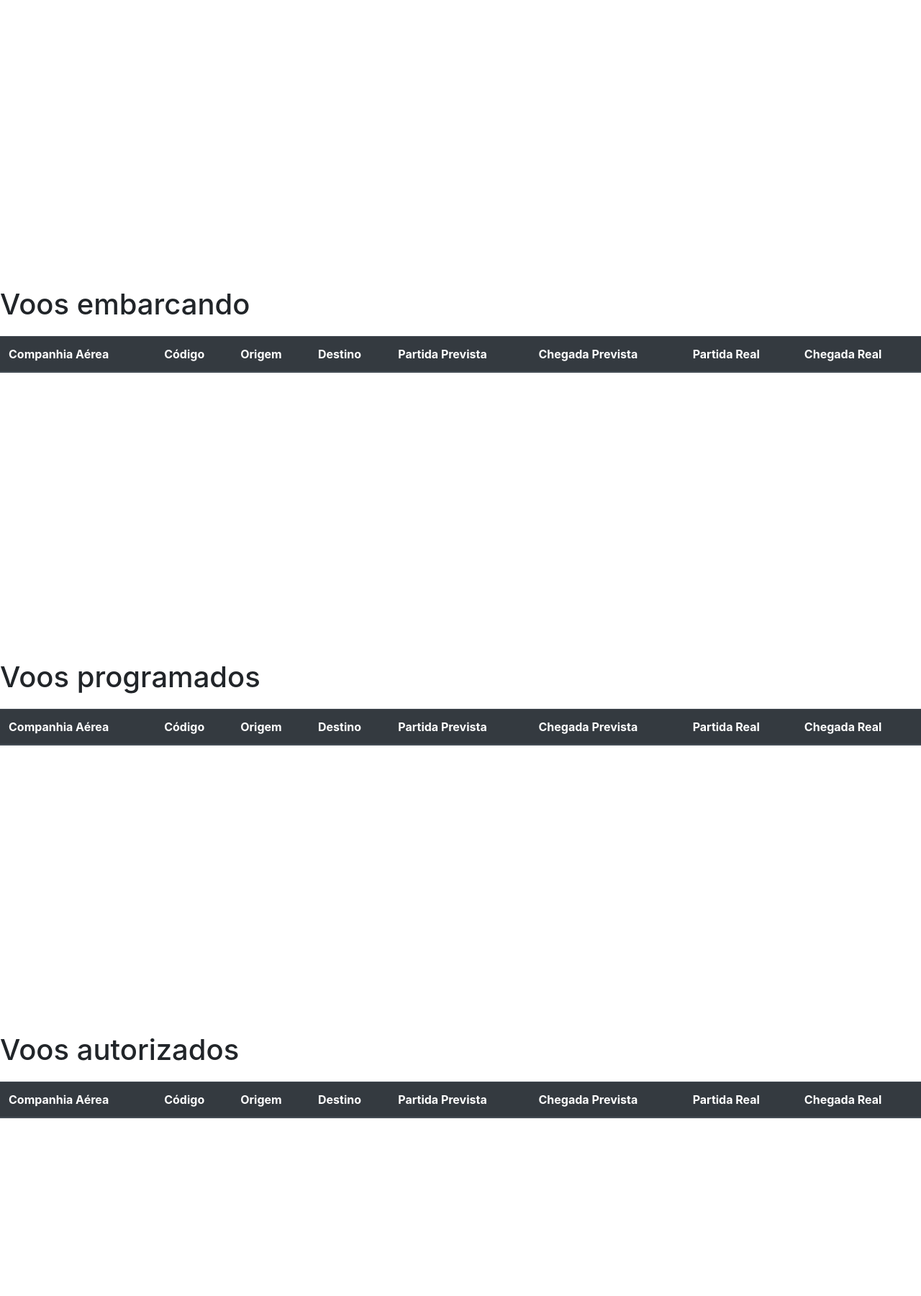
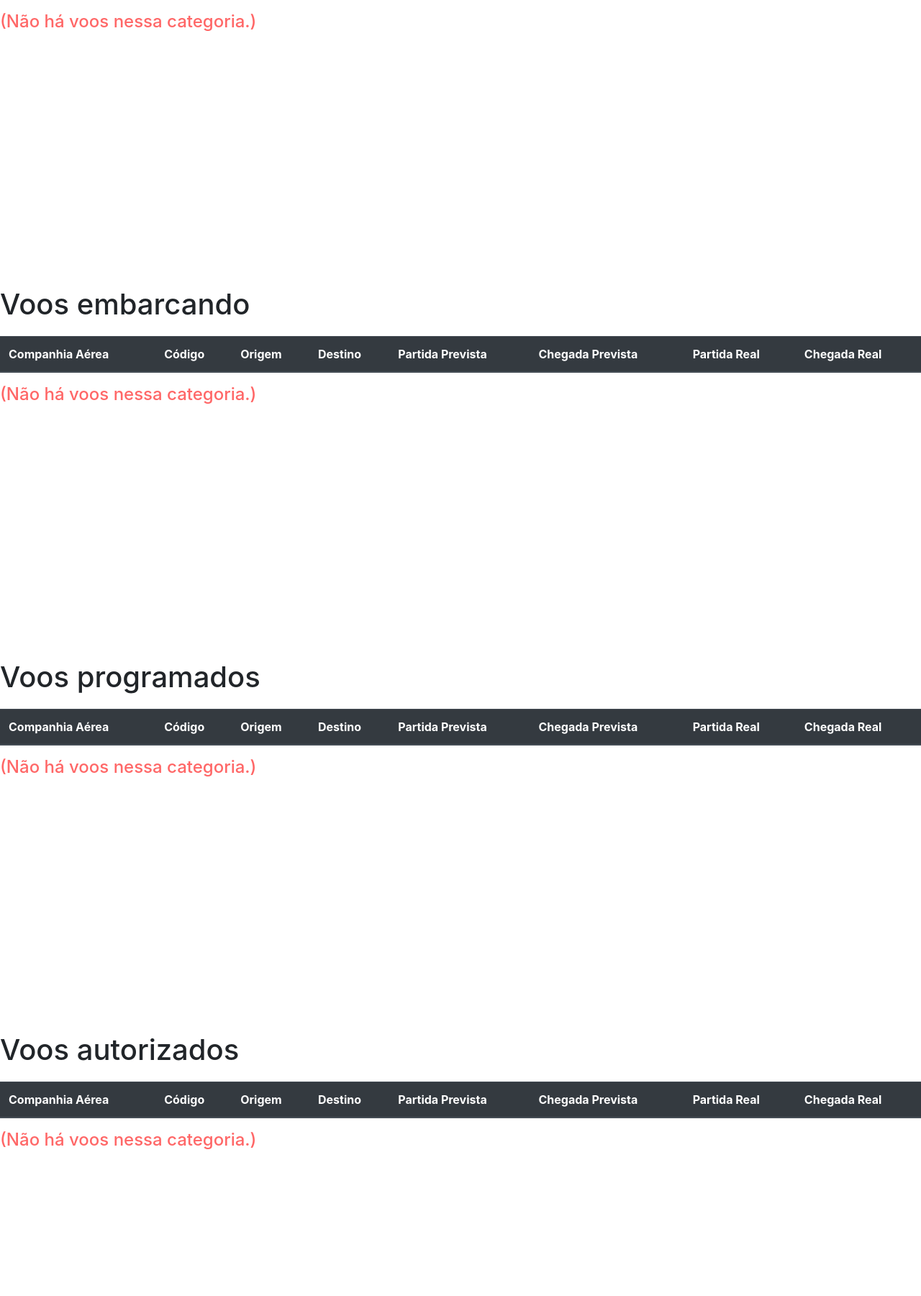
Before and after one commit to LuizBudeu/ProjetoLabEngSoft, a Django app: template template/mostrarelatoriodia.html in a window 1280 px wide. Shown: the part 119-1920 px from the top of the page at 72% size. Run offline with Django 3.2, Linux system fonts and the light colour scheme; the template is opened without the code that fills it, so the values that code supplies are empty; some libraries are stand-ins or nearby versions.

Commit message:
Adds null result messages for day's report page.

```diff
--- a/template/mostrarelatoriodia.html
+++ b/template/mostrarelatoriodia.html
@@ -69,6 +69,9 @@
             {% endfor %}
           </tbody>
         </table>
+        {% if voos_cancelados|length == 0 %}
+          <h4 style="color: rgb(255, 103, 103);">(Não há voos nessa categoria.)</h4>
+        {% endif %}
       </div>
     </div>
 
@@ -104,6 +107,9 @@
             {% endfor %}
           </tbody>
         </table>
+        {% if voos_embarcando|length == 0 %}
+          <h4 style="color: rgb(255, 103, 103);">(Não há voos nessa categoria.)</h4>
+        {% endif %}
       </div>
     </div>
 
@@ -139,6 +145,9 @@
             {% endfor %}
           </tbody>
         </table>
+        {% if voos_programados|length == 0 %}
+          <h4 style="color: rgb(255, 103, 103);">(Não há voos nessa categoria.)</h4>
+        {% endif %}
       </div>
     </div>
 
@@ -174,6 +183,9 @@
             {% endfor %}
           </tbody>
         </table>
+        {% if voos_autorizados|length == 0 %}
+          <h4 style="color: rgb(255, 103, 103);">(Não há voos nessa categoria.)</h4>
+        {% endif %}
       </div>
     </div>
 
@@ -209,6 +221,9 @@
             {% endfor %}
           </tbody>
         </table>
+        {% if voos_taxiando|length == 0 %}
+          <h4 style="color: rgb(255, 103, 103);">(Não há voos nessa categoria.)</h4>
+        {% endif %}
       </div>
     </div>
 
@@ -244,6 +259,9 @@
             {% endfor %}
           </tbody>
         </table>
+        {% if voos_prontos|length == 0 %}
+          <h4 style="color: rgb(255, 103, 103);">(Não há voos nessa categoria.)</h4>
+        {% endif %}
       </div>
     </div>
 
@@ -279,6 +297,9 @@
             {% endfor %}
           </tbody>
         </table>
+        {% if voos_em_andamento|length == 0 %}
+          <h4 style="color: rgb(255, 103, 103);">(Não há voos nessa categoria.)</h4>
+        {% endif %}
       </div>
     </div>
 
@@ -314,6 +335,9 @@
             {% endfor %}
           </tbody>
         </table>
+        {% if voos_finalizados|length == 0 %}
+          <h4 style="color: rgb(255, 103, 103);">(Não há voos nessa categoria.)</h4>
+        {% endif %}
       </div>
     </div>
   </body>
```
